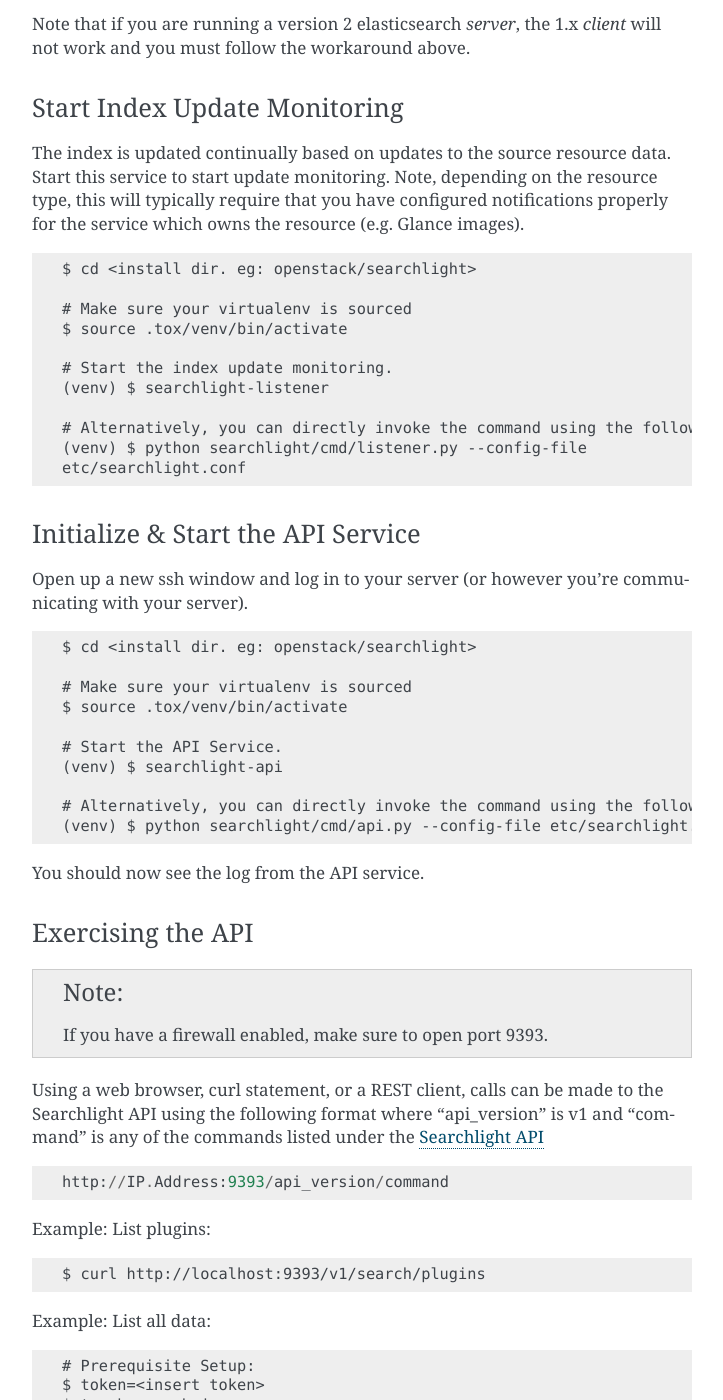
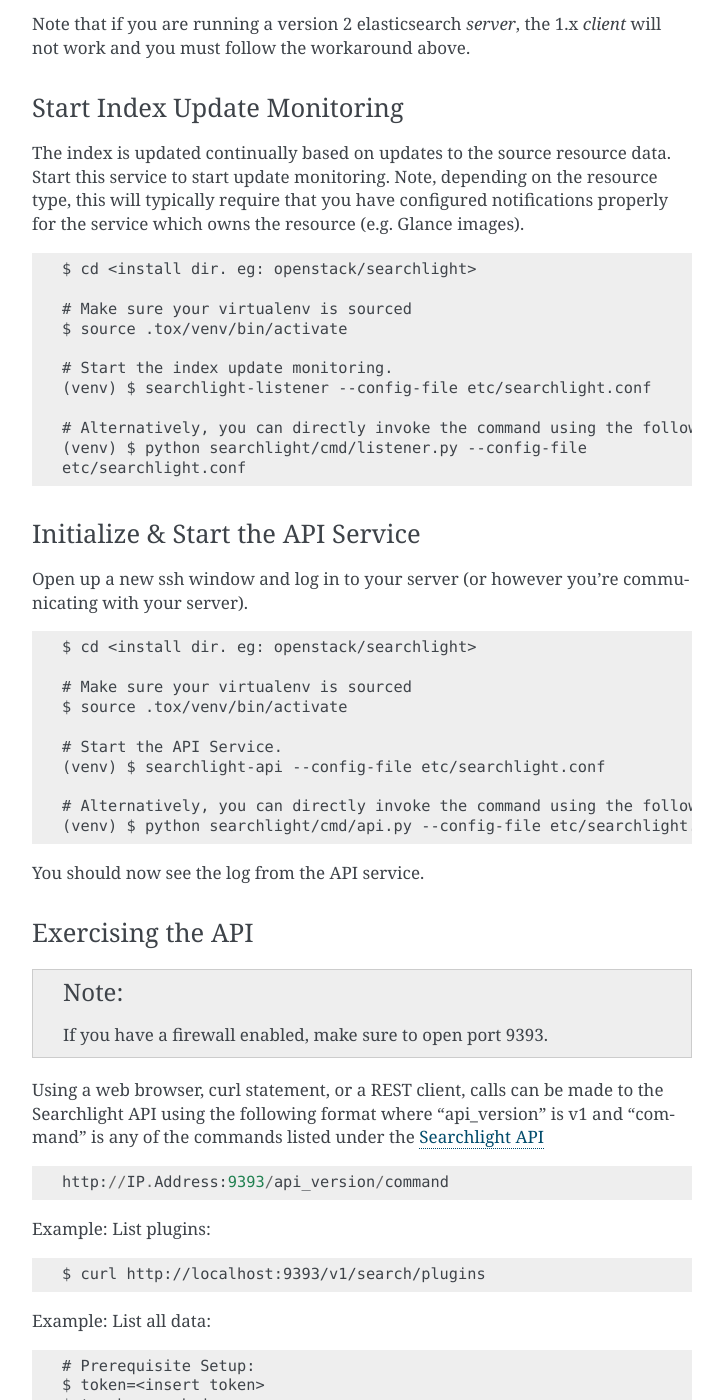
Before and after one commit to openstack-archive/searchlight, a Sphinx documentation site: the page built from doc/source/dev-environment.rst, in a window 1280 px wide and 1400 px high, scrolled down 4843 px. Shown: the whole window, without its empty margins (388-1111 px from the left). Built offline with Sphinx 7.4.7, drawn with Linux system fonts in a browser that asks for light colours; formulas are drawn with MathJax 3; the version number could not be read and is left out.

Commit message:
Add config-file to dev env setup instructions
The dev env setup instructions are missing the --config-file option.

Change-Id: I5b02760580142c9d2afbf81aaf7125036d9fc2c8
Closes-Bug: 1479190

```diff
--- a/doc/source/dev-environment.rst
+++ b/doc/source/dev-environment.rst
@@ -291,7 +291,7 @@
    $ source .tox/venv/bin/activate
 
    # Start the index update monitoring.
-   (venv) $ searchlight-listener
+   (venv) $ searchlight-listener --config-file etc/searchlight.conf
 
    # Alternatively, you can directly invoke the command using the following.
    (venv) $ python searchlight/cmd/listener.py --config-file
@@ -314,7 +314,7 @@
    $ source .tox/venv/bin/activate
 
    # Start the API Service.
-   (venv) $ searchlight-api
+   (venv) $ searchlight-api --config-file etc/searchlight.conf
 
    # Alternatively, you can directly invoke the command using the following.
    (venv) $ python searchlight/cmd/api.py --config-file etc/searchlight.conf
```
